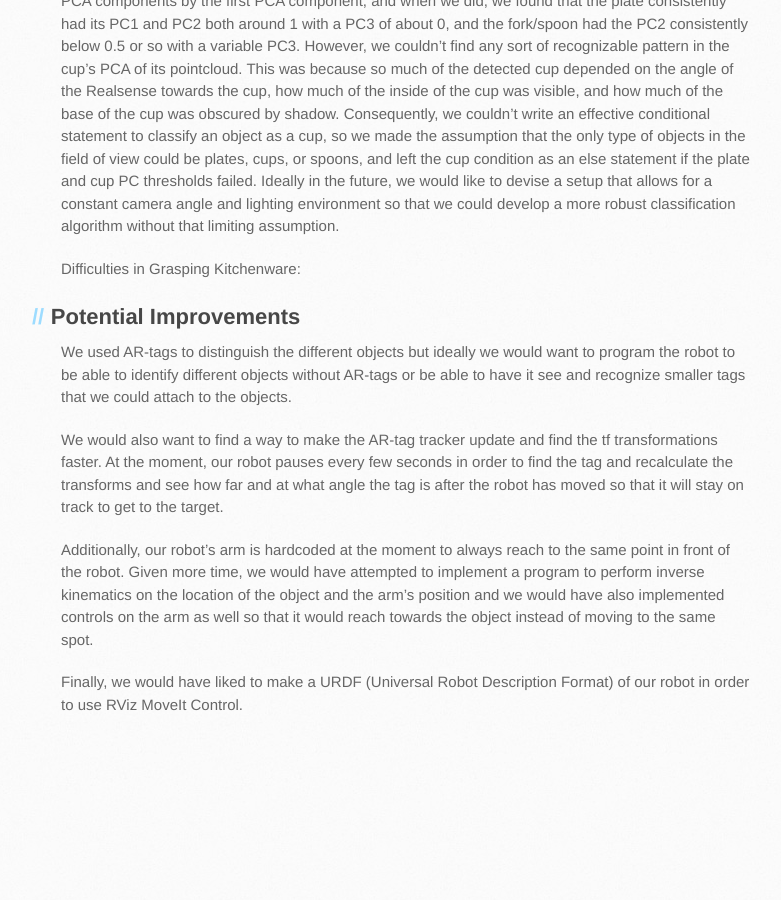
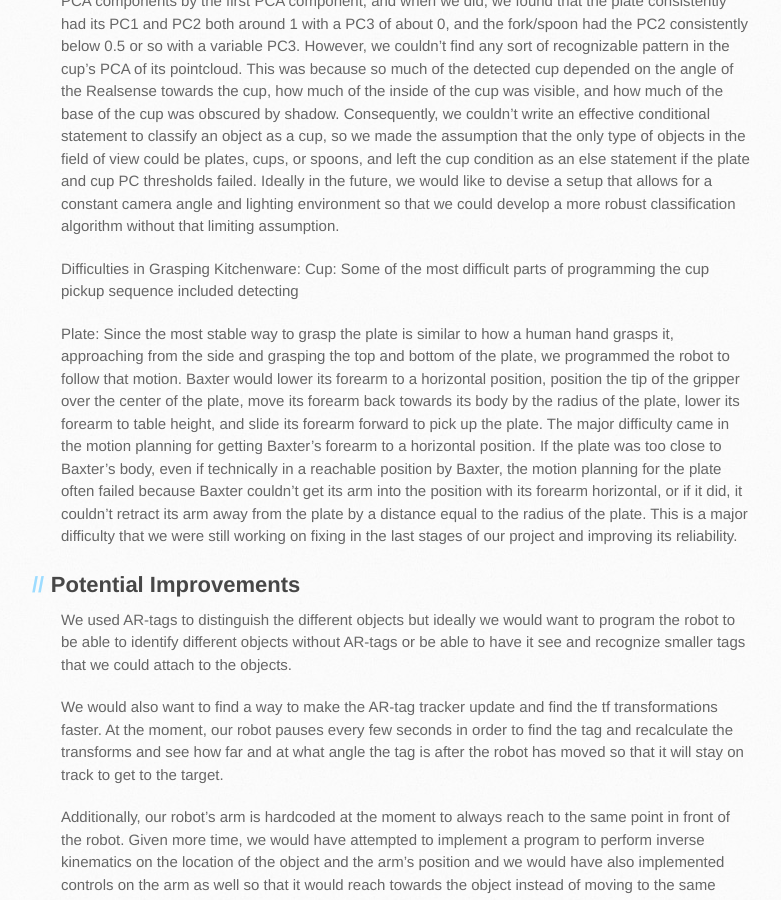
Before and after one commit to afmdnf/ee106a-project, a Jekyll site: the page built from docs/conclusion.md, in a window 1280 px wide and 900 px high, scrolled down 1299 px. Shown: the whole window, without its empty margins (109-890 px from the left). Built offline with Jekyll 4.4.1, drawn with Linux system fonts in a browser that asks for light colours; our own code applies the rules of GitHub Pages for plain Markdown files; the repository's description, which GitHub fills in, is left out; before the commit the page ends 2058 px from its top, so only the background shows below that.

Commit message:
Update conclusion.md

```diff
--- a/docs/conclusion.md
+++ b/docs/conclusion.md
@@ -16,7 +16,9 @@ The first major difficulty in object detection was figuring out an effective way
 To classify the object in the camera frame as a plate, cup, or utensil, we utilized Principal Component Analysis (PCA) on the segmented pointcloud. To compare different sized objects, we normalized all the PCA components by the first PCA component, and when we did, we found that the plate consistently had its PC1 and PC2 both around 1 with a PC3 of about 0, and the fork/spoon had the PC2 consistently below 0.5 or so with a variable PC3. However, we couldn't find any sort of recognizable pattern in the cup's PCA of its pointcloud. This was because so much of the detected cup depended on the angle of the Realsense towards the cup, how much of the inside of the cup was visible, and how much of the base of the cup was obscured by shadow. Consequently, we couldn't write an effective conditional statement to classify an object as a cup, so we made the assumption that the only type of objects in the field of view could be plates, cups, or spoons, and left the cup condition as an else statement if the plate and cup PC thresholds failed. Ideally in the future, we would like to devise a setup that allows for a constant camera angle and lighting environment so that we could develop a more robust classification algorithm without that limiting assumption.
 
 Difficulties in Grasping Kitchenware:
+Cup: Some of the most difficult parts of programming the cup pickup sequence included detecting
 
+Plate: Since the most stable way to grasp the plate is similar to how a human hand grasps it, approaching from the side and grasping the top and bottom of the plate, we programmed the robot to follow that motion. Baxter would lower its forearm to a horizontal position, position the tip of the gripper over the center of the plate, move its forearm back towards its body by the radius of the plate, lower its forearm to table height, and slide its forearm forward to pick up the plate. The major difficulty came in the motion planning for getting Baxter's forearm to a horizontal position. If the plate was too close to Baxter's body, even if technically in a reachable position by Baxter, the motion planning for the plate often failed because Baxter couldn't get its arm into the position with its forearm horizontal, or if it did, it couldn't retract its arm away from the plate by a distance equal to the radius of the plate. This is a major difficulty that we were still working on fixing in the last stages of our project and improving its reliability.
 
 ## Potential Improvements
 
```
